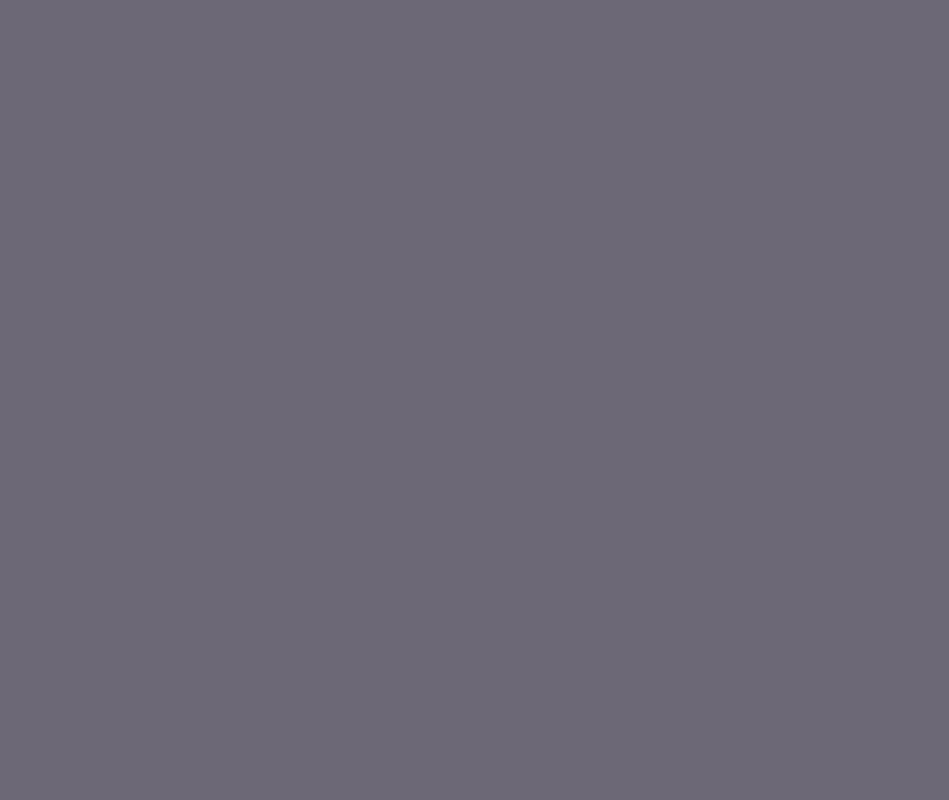
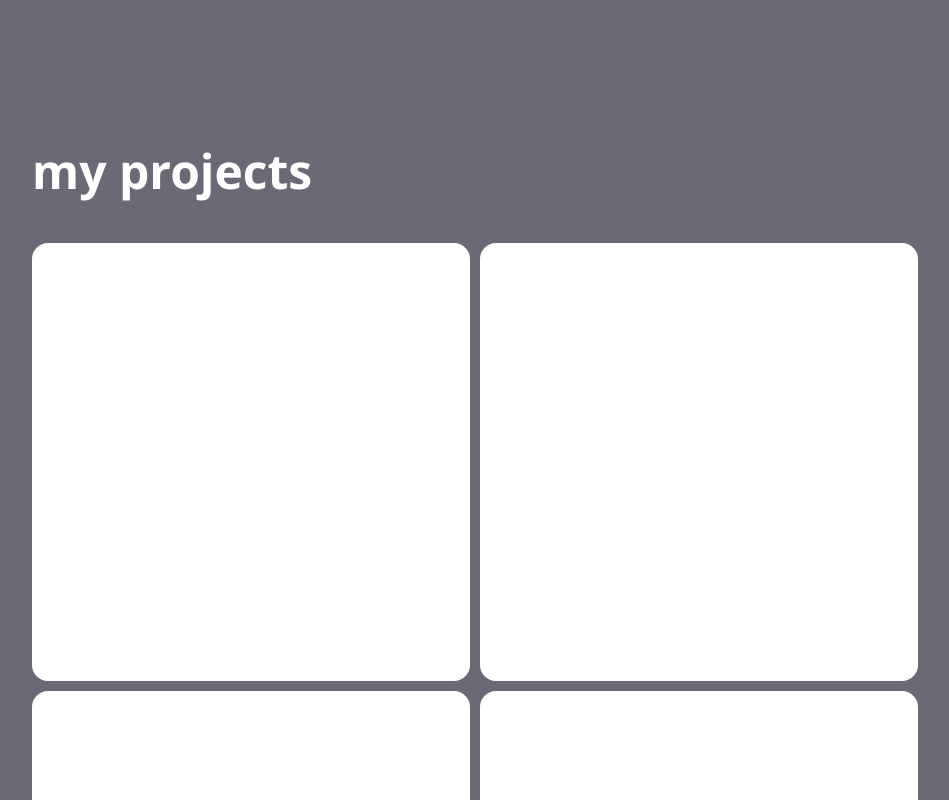
Before and after one commit to dredawkins11/personal-portfolio, a React app: page / in a window 1280 px wide. Shown: the part 740-1540 px from the top of the page, without its empty margins (160-1109 px from the left). Before the commit the page ends 800 px from the top, so only its background shows below. Built offline with nearby package versions, Linux system fonts and the light colour scheme.

Commit message:
created basic projects area

```diff
--- a/src/App.jsx
+++ b/src/App.jsx
@@ -1,6 +1,7 @@
 import React from "react";
 import Header from "./components/Header";
 import Intro from "./components/Intro";
+import Projects from "./components/Projects";
 import "./styles/App.scss"
 
 const App = () =>{
@@ -9,7 +10,7 @@ const App = () =>{
             <Header />
             <main>
                 <Intro/>
-                {/* <Projects /> */}
+                <Projects/>
                 {/* <Skills /> */}
                 {/* <About /> */}
             </main>
--- /dev/null
+++ b/src/components/Projects.jsx
@@ -0,0 +1,17 @@
+import React from 'react';
+import '../styles/Projects.scss'
+
+const Projects = () =>{
+    return (
+        <section>
+            <h1>my projects</h1>
+            <div className="project-container">
+                <div className="project-item"></div>
+                <div className="project-item"></div>
+                <div className="project-item"></div>
+                <div className="project-item"></div>
+            </div>
+        </section>
+    )
+}
+export default Projects
--- a/src/styles/App.scss
+++ b/src/styles/App.scss
@@ -7,6 +7,19 @@ html, body {
     font-family: 'Segoe UI', Tahoma, Geneva, Verdana, sans-serif;
     color: variables.$primary-text;
     font-size: 16px;
+    overflow-x: hidden;
+    scroll-behavior: smooth;
+}
+
+::-webkit-scrollbar {
+    position: relative;
+    width: 5px;
+    right: 10px;
+}
+
+::-webkit-scrollbar-thumb {
+    background: variables.$primary-text;
+    border-radius: 10px;
 }
 
 main {
@@ -15,4 +28,5 @@ main {
     align-items: center;
     margin-top: 20vh;
     width: 100vw;
+    gap: 40vh;
 }
--- /dev/null
+++ b/src/styles/Projects.scss
@@ -0,0 +1,24 @@
+@use "variables";
+@use "mixins";
+
+section {
+
+    h1 {
+        margin-bottom: 5vh;
+    }
+
+    .project-container {
+        display: flex;
+        flex-flow: row wrap;
+        gap: 10px;
+
+        .project-item {
+            width: calc(50% - 10px);
+            box-sizing: border-box;
+            aspect-ratio: 1 / 1;
+            border: 3px solid variables.$primary-text;
+            border-radius: 1rem;
+            background-color: variables.$primary-text;
+        }
+    }
+}
--- a/src/styles/_mixins.scss
+++ b/src/styles/_mixins.scss
@@ -6,6 +6,7 @@
     color: variables.$secondary-text;
     font-size: 1.5rem;
     transition: all .2s;
+    background: variables.$primary-text;
 
     &:hover {
         color: variables.$primary-text;
```
